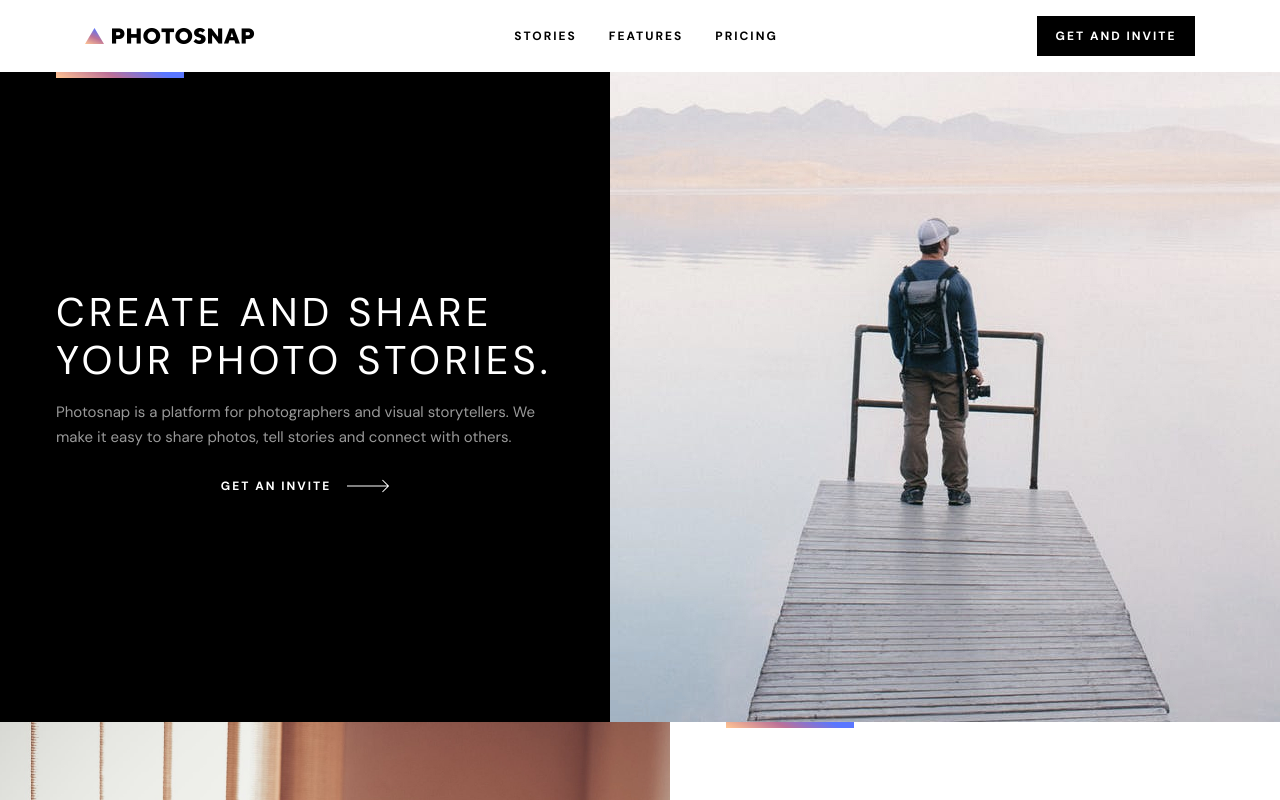
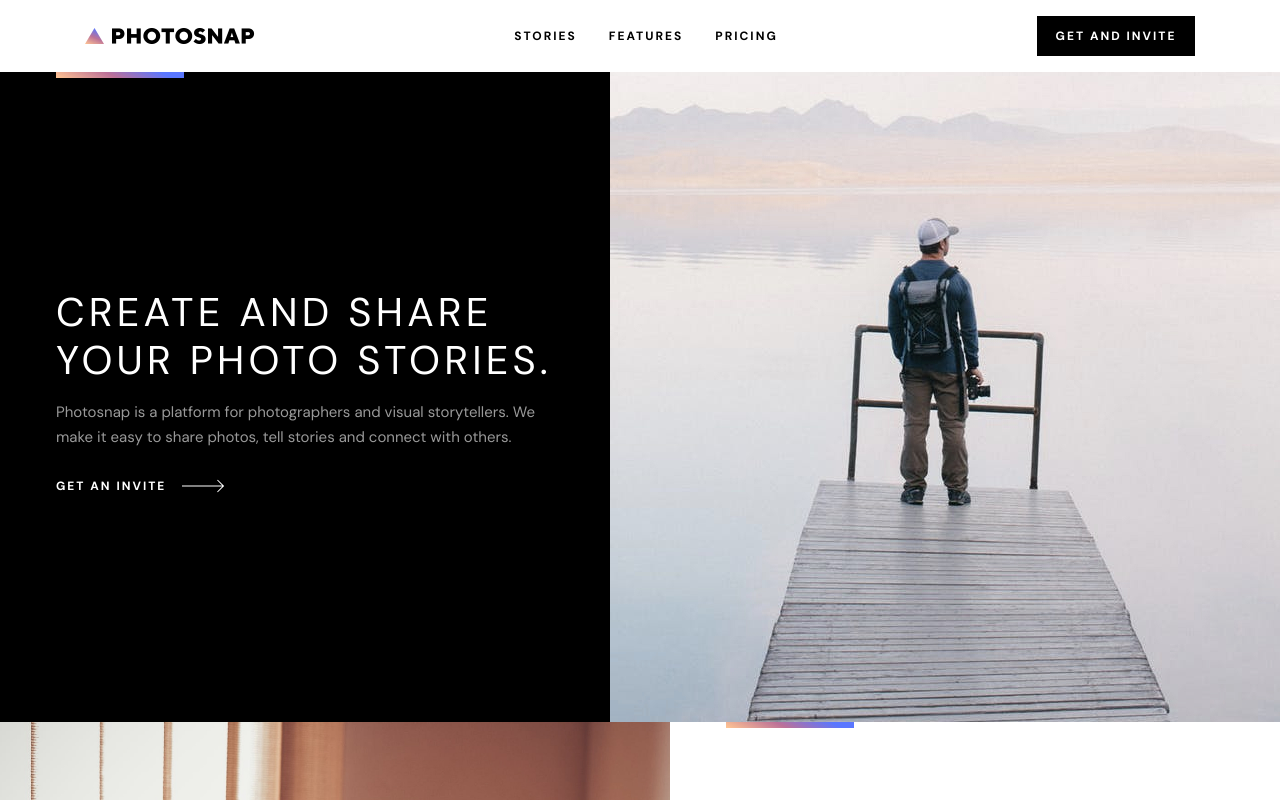
Before and after one commit to sergioreynoso/photosnap-multi-page-website, a Next.js app: page / in a window 1280 px wide. Shown: the top 800 px of the page. Built offline with nearby package versions, Linux system fonts and the light colour scheme.

Commit message:
fix: hero cta should be on the left not centered
Added align-items: flex-start rule to container

```diff
--- a/src/components/page-heros/page-hero-split.tsx
+++ b/src/components/page-heros/page-hero-split.tsx
@@ -38,7 +38,7 @@ export default function PageHeroSplit({
           className="h-full w-full object-cover"
         />
       </div>
-      <div className="relative flex h-[420px] max-w-[610px] flex-[1_0_64.5%] flex-col justify-center gap-4 pl-8 pr-6 tablet:h-[650px] tablet:px-14 desktop:flex-[1_0_42%]">
+      <div className="relative flex h-[420px] max-w-[610px] flex-[1_0_64.5%] flex-col items-start justify-center gap-4 pl-8 pr-6 tablet:h-[650px] tablet:px-14 desktop:flex-[1_0_42%]">
         <span className="absolute top-0 block h-[6px] w-32 bg-brand-accent"></span>
         <h1 className="text-2xl uppercase tablet:text-3xl">{title}</h1>
         <p className="text-sm opacity-60">{body}</p>
```
